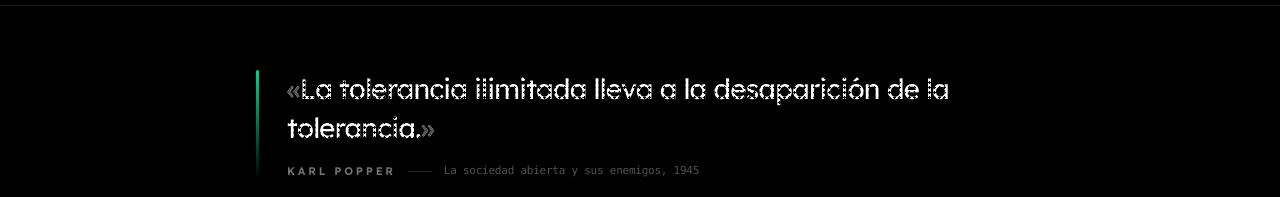
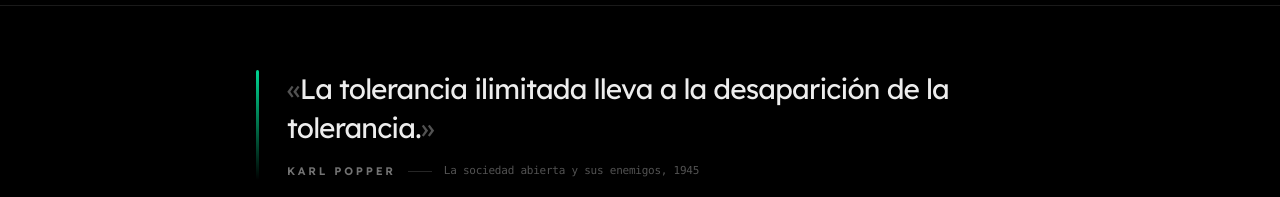
Before and after one commit to blacknewsglobalmedia/blacknews, a React (Vite) app: page / in a window 1280 px wide. Shown: the part 436-633 px from the top of the page. Built offline with nearby package versions, Linux system fonts and the light colour scheme; no server answers; the database is empty.

Commit message:
fix(ux): quita la malla de puntos del texto de la cita

```diff
--- a/src/components/QuoteOfTheDay.tsx
+++ b/src/components/QuoteOfTheDay.tsx
@@ -56,7 +56,7 @@ export const QuoteOfTheDay: React.FC = () => {
             aria-hidden
           />
           <div className="min-w-0">
-            <blockquote className="bn-dottext font-headline text-xl sm:text-2xl lg:text-[28px] leading-snug tracking-tight">
+            <blockquote className="font-headline text-xl sm:text-2xl lg:text-[28px] leading-snug tracking-tight">
               <span className="text-neutral-600">«</span>
               {quote.text}
               <span className="text-neutral-600">»</span>
--- a/src/styles/led.css
+++ b/src/styles/led.css
@@ -41,21 +41,3 @@
 }
 /* Halo de fósforo suave para el número del marcador. */
 .bn-led-glow { text-shadow: 0 0 12px rgba(255, 255, 255, .4), 0 0 30px rgba(255, 255, 255, .15); }
-
-/* ── Texto en matriz de puntos: glifo blanco perforado por la malla ──
-   Capa superior de puntos negros sobre base blanca recortada al texto; en
-   el fondo negro los agujeros desaparecen y el texto luce malla LED. Si el
-   navegador no soporta background-clip: text, el color sólido del fallback
-   mantiene el texto legible (fail-open). */
-.bn-dottext { color: #ffffff; }
-@supports ((-webkit-background-clip: text) or (background-clip: text)) {
-  .bn-dottext {
-    color: transparent;
-    background-image:
-      radial-gradient(circle at center, #000000 0 1.15px, transparent 1.45px),
-      linear-gradient(#ffffff, #ffffff);
-    background-size: 5px 5px, auto;
-    -webkit-background-clip: text;
-            background-clip: text;
-  }
-}
```
